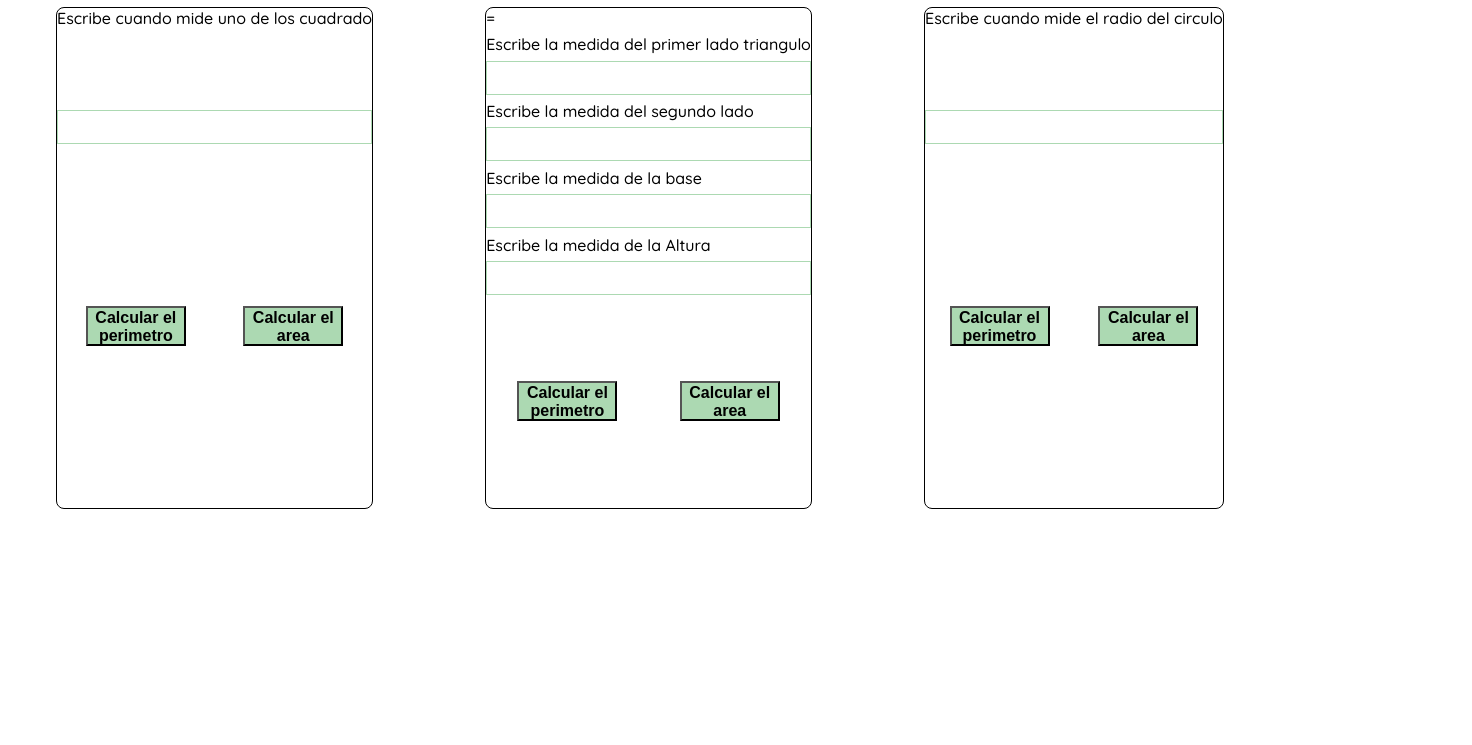
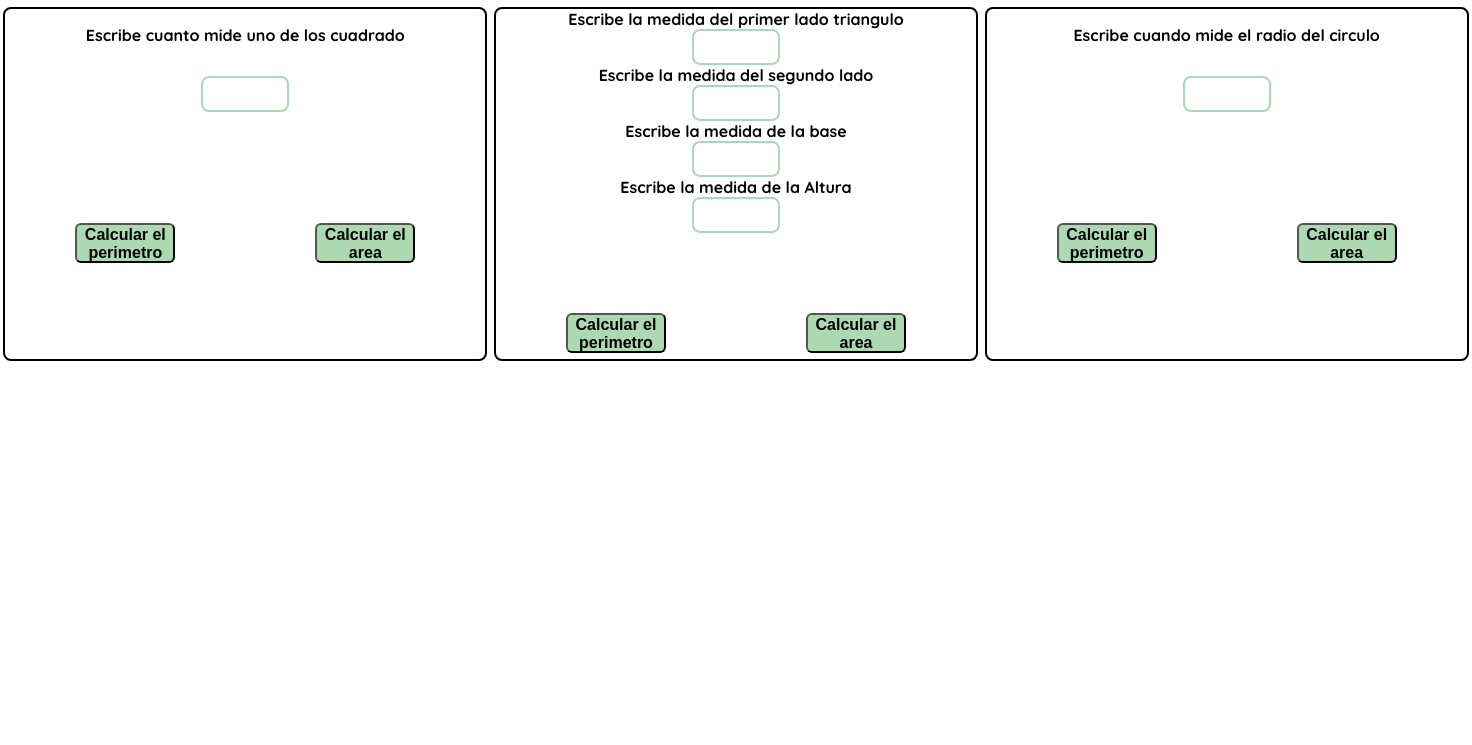
Before and after one commit to Chrisburg22/Platzi-Curso-Practico-JAvaScript, a plain HTML site: page figurasGeometricas.html in a window 1280 px wide. Shown: the part 122-867 px from the top of the page, 1472 px wide, since content can reach past the window. Drawn offline with Linux system fonts and the light colour scheme.

Commit message:
Editando el archivo HTML del primer taller

```diff
--- a/figurasGeometricas.html
+++ b/figurasGeometricas.html
@@ -50,20 +50,22 @@
         justify-content: space-around;
     }
     .main div{
+        width: 480px;
         display: grid;
         grid-template-columns: auto 1fr auto ;
-        border: 1px solid var(--black);
+        border: 2px solid var(--black);
         border-radius: 8px;
-        height: 500px;
+        height: 350px;
     }
     .main div form{
-        width: 100%;
-         display: grid;
-
+        display: grid;
+        place-items: center;
     }
     .main div form input{
-        border: 1px solid var(--hospital-green);
+        border: 2px solid var(--hospital-green);
         height: 30px;
+        width: 80px;
+        border-radius: 8px;
     }
     .button{
         height: 200px !important;
@@ -80,8 +82,15 @@
         font-weight: bold;
         height: 40px;
         width: 100px;
+        border-radius: 6px;
     }
-
+    .main div form label{
+        display: grid;
+        place-content: center;
+        font-size: var(--md);
+        font-weight: bold;
+        text-align: center;
+    }
     </style>
 </head>
 <body>
@@ -95,7 +104,7 @@
 
         <div  >
             <form action="" >
-                <label for="InputCuadrado" >Escribe cuando mide uno de los cuadrado</label>
+                <label for="InputCuadrado" >Escribe cuanto mide uno de los cuadrado</label>
                 <input type="number"  id="InputCuadrado">
                 <div class="button">
                     <button  type="button" onclick="calcularPerimetroCuadrado()">Calcular el perimetro</button>
@@ -106,8 +115,8 @@
         </div>
 
         <div >
-            <form action="">=
-                 <label for="InputTriangulo" >Escribe la medida del primer lado triangulo</label>
+            <form action="">
+                <label for="InputTriangulo" >Escribe la medida del primer lado triangulo</label>
                 <input type="number"  id="InputTriangulo">
 
                 <label for="InputTriangulo2">Escribe la medida del segundo lado</label>
```
